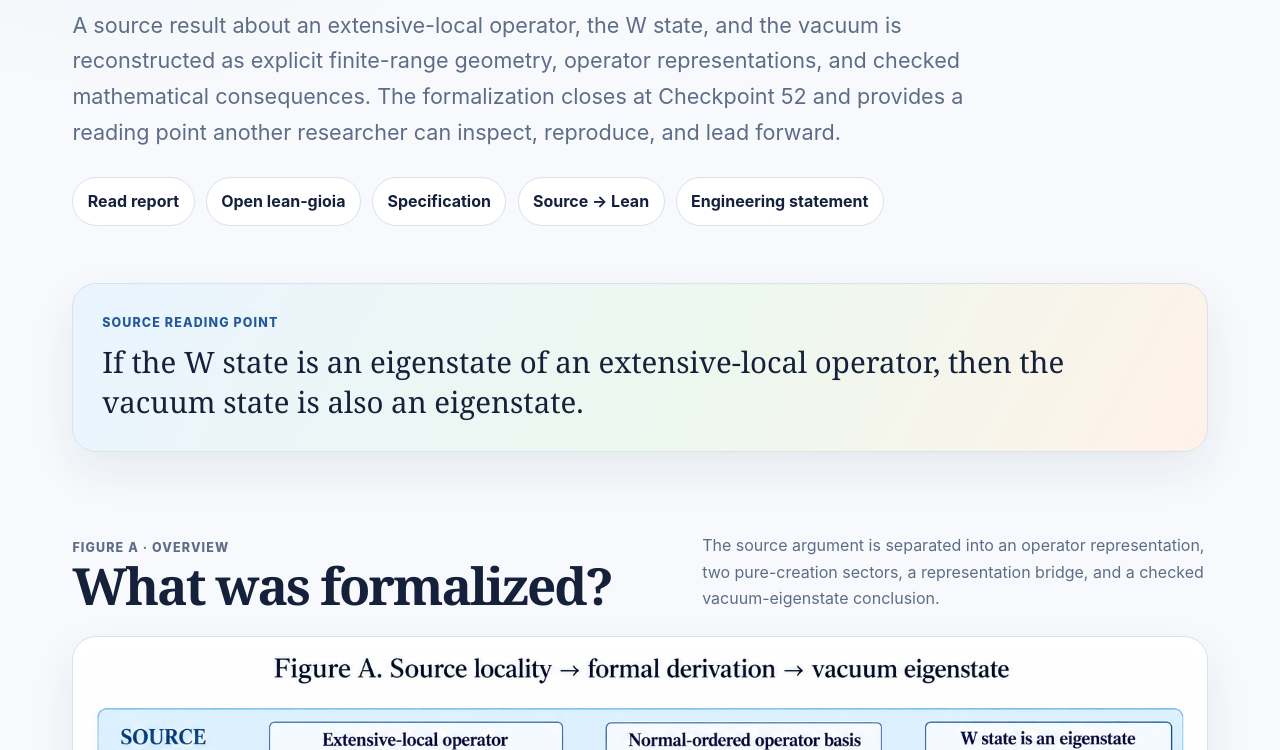
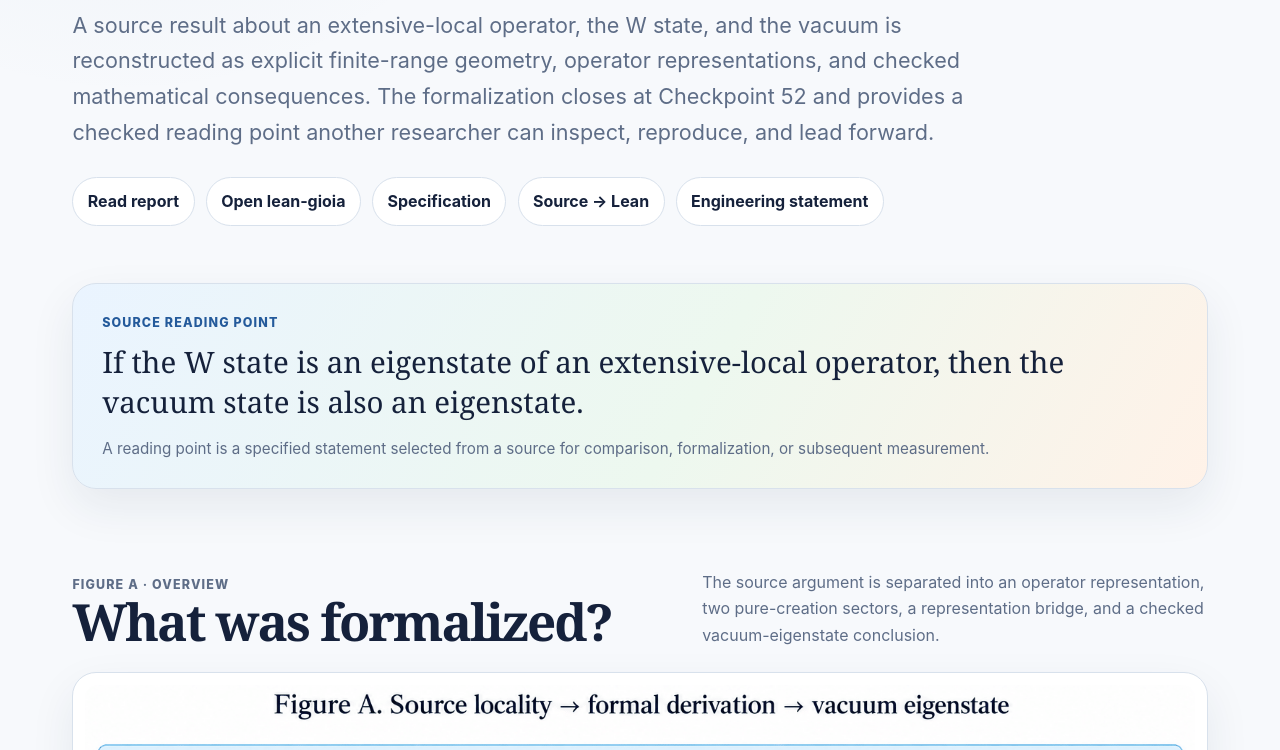
Before and after one commit to thinkthoughts/lean-gioia, a plain HTML site: page REPORT/index.html in a window 1280 px wide. Shown: the part 350-1100 px from the top of the page. Drawn offline with nearby package versions, Linux system fonts and the light colour scheme.

Commit message:
Enhance hero section and reading point details
Updated the hero section and reading point with additional context and clarity.

```diff
--- a/REPORT/index.html
+++ b/REPORT/index.html
@@ -25,8 +25,12 @@ footer{border-top:1px solid var(--line);color:var(--muted);text-align:center;pad
 </style></head><body>
 <header class="topbar"><div class="topbar-inner"><a class="brand" href="/">labreports.app</a><nav class="nav"><a class="keep-mobile" href="https://github.com/thinkthoughts/lean-gioia">Lean repo</a><a href="https://github.com/thinkthoughts/lean-gioia/blob/main/REPORT/REPORT.md">Report</a><a href="https://github.com/thinkthoughts/engineering-statements/blob/main/statements/gioia.yaml">Engineering statement</a><a href="#workflow">Workflow</a><button class="theme" id="theme-toggle">◐</button></nav></div></header>
 <main>
-<section class="hero"><p class="eyebrow">Lab report · W-state locality</p><h1>A Formalization of the W-State Locality Obstruction</h1><p class="dek">A source result about an extensive-local operator, the W state, and the vacuum is reconstructed as explicit finite-range geometry, operator representations, and checked mathematical consequences. The formalization closes at Checkpoint 52 and provides a reading point another researcher can inspect, reproduce, and lead forward.</p><div class="resource-row"><a href="https://github.com/thinkthoughts/lean-gioia/blob/main/REPORT/REPORT.md">Read report</a><a href="https://github.com/thinkthoughts/lean-gioia">Open lean-gioia</a><a href="https://github.com/thinkthoughts/lean-gioia/blob/main/SPECIFICATION.md">Specification</a><a href="https://github.com/thinkthoughts/lean-gioia/blob/main/docs/SOURCE_TO_LEAN.md">Source → Lean</a><a href="https://github.com/thinkthoughts/engineering-statements/blob/main/statements/gioia.yaml">Engineering statement</a></div></section>
-<section class="reading-point"><div class="label">Source reading point</div><p>If the W state is an eigenstate of an extensive-local operator, then the vacuum state is also an eigenstate.</p></section>
+<section class="hero"><p class="eyebrow">Lab report · W-state locality</p><h1>A Formalization of the W-State Locality Obstruction</h1><p class="dek">A source result about an extensive-local operator, the W state, and the vacuum is reconstructed as explicit finite-range geometry, operator representations, and checked mathematical consequences. The formalization closes at Checkpoint 52 and provides a checked reading point another researcher can inspect, reproduce, and lead forward.</p><div class="resource-row"><a href="https://github.com/thinkthoughts/lean-gioia/blob/main/REPORT/REPORT.md">Read report</a><a href="https://github.com/thinkthoughts/lean-gioia">Open lean-gioia</a><a href="https://github.com/thinkthoughts/lean-gioia/blob/main/SPECIFICATION.md">Specification</a><a href="https://github.com/thinkthoughts/lean-gioia/blob/main/docs/SOURCE_TO_LEAN.md">Source → Lean</a><a href="https://github.com/thinkthoughts/engineering-statements/blob/main/statements/gioia.yaml">Engineering statement</a></div></section>
+<section class="reading-point">
+<div class="label">Source reading point</div>
+<p>If the W state is an eigenstate of an extensive-local operator, then the vacuum state is also an eigenstate.</p>
+<p style="font-family:inherit;font-size:.95rem;color:var(--muted);margin-top:1rem;">A reading point is a specified statement selected from a source for comparison, formalization, or subsequent measurement.</p>
+</section>
 
 <section class="section" id="overview"><div class="section-head"><div><p class="section-kicker">Figure A · Overview</p><h2>What was formalized?</h2></div><p>The source argument is separated into an operator representation, two pure-creation sectors, a representation bridge, and a checked vacuum-eigenstate conclusion.</p></div>
 <figure class="figure-card"><img src="Figure_A.png" alt="Source reading point and formal derivation through single-creation and higher-creation branches to the checked vacuum eigenstate."><figcaption>Figure A. Source locality to checked vacuum eigenstate. The formal route separates supplied specifications from derived coefficient equalities and reconnects them through the mixed normal-ordered representation.</figcaption></figure>
```
